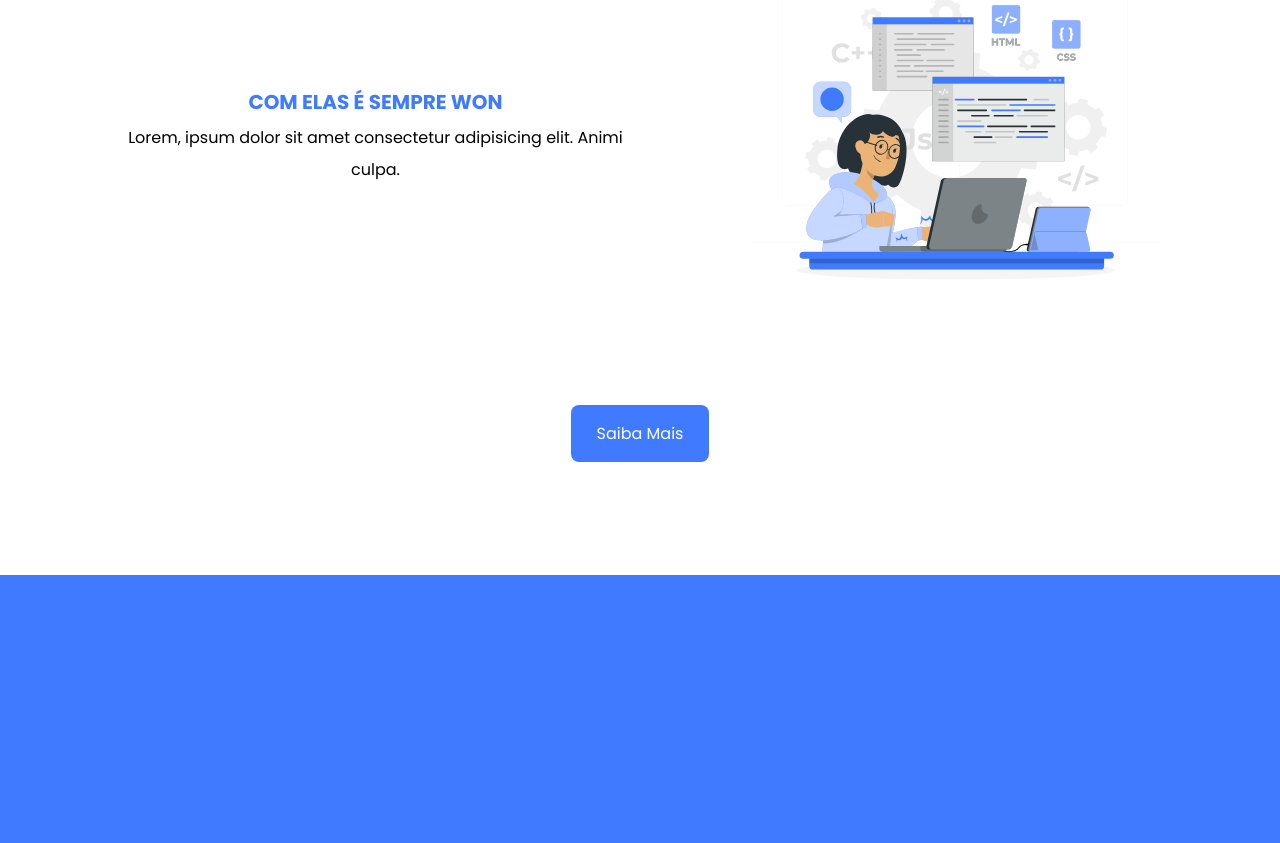
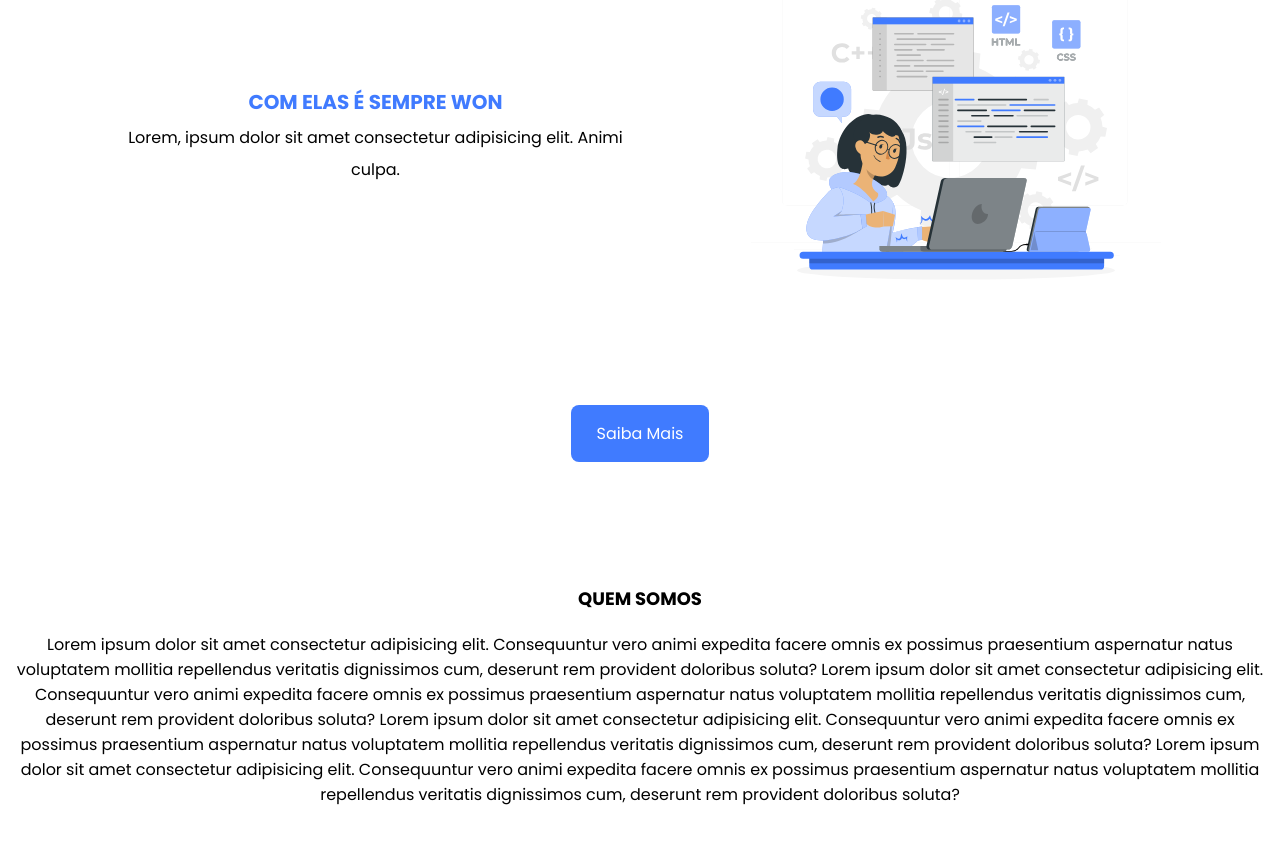
Before and after one commit to Renan2805/Won, a React (Create React App) app: page / in a window 1280 px wide. Shown: the part 225-1068 px from the top of the page. Built offline with nearby package versions, Linux system fonts and the light colour scheme.

Commit message:
Adicionado quem somos

```diff
--- a/src/components/NavBar/MenuItems.tsx
+++ b/src/components/NavBar/MenuItems.tsx
@@ -16,7 +16,7 @@ export const ITEMS:Array<MenuItem> = [
   },
   {
     title: 'NOSSA EQUIPE',
-    to: '#second-section',
+    to: '#TituloQmSomos',
     icon: <IoIcons.IoMdPeople />
   },
   {
--- /dev/null
+++ b/src/components/SecondSection/index.css
@@ -0,0 +1,11 @@
+.Principal-titulo {
+text-align: center;
+}
+.TituloQmSomos {
+    font-weight: bold;
+    font-size: 18px;
+    margin-bottom: 20px;
+}
+.Principal {
+
+}
--- a/src/components/SecondSection/index.tsx
+++ b/src/components/SecondSection/index.tsx
@@ -1,8 +1,19 @@
 import React from 'react'
+import Coding from '../../assets/coding.svg'
+import './index.css'
 
 const Second = () => {
   return (
-    <div style={{height: 'calc(100vh - var(--nav-bar-height))', backgroundColor: 'var(--color-main)'}} id="second-section">
+    <div className="Principal" id="TituloQmSomos" style={{height: 'calc(100vh - var(--nav-bar-height))'}}>
+      <div className="Principal-titulo">
+        <p className="TituloQmSomos">QUEM SOMOS</p>
+      </div>
+      <div className="Texto-QmSomos">
+        Lorem ipsum dolor sit amet consectetur adipisicing elit. Consequuntur vero animi expedita facere omnis ex possimus praesentium aspernatur natus voluptatem mollitia repellendus veritatis dignissimos cum, deserunt rem provident doloribus soluta?
+       Lorem ipsum dolor sit amet consectetur adipisicing elit. Consequuntur vero animi expedita facere omnis ex possimus praesentium aspernatur natus voluptatem mollitia repellendus veritatis dignissimos cum, deserunt rem provident doloribus soluta?
+       Lorem ipsum dolor sit amet consectetur adipisicing elit. Consequuntur vero animi expedita facere omnis ex possimus praesentium aspernatur natus voluptatem mollitia repellendus veritatis dignissimos cum, deserunt rem provident doloribus soluta?
+          Lorem ipsum dolor sit amet consectetur adipisicing elit. Consequuntur vero animi expedita facere omnis ex possimus praesentium aspernatur natus voluptatem mollitia repellendus veritatis dignissimos cum, deserunt rem provident doloribus soluta?
+      </div>
     </div>
   )
 }
```
Also changed, not shown: src/index.css (line endings or trailing spaces), 1 other file (tests, documents, lock files or other folders).
